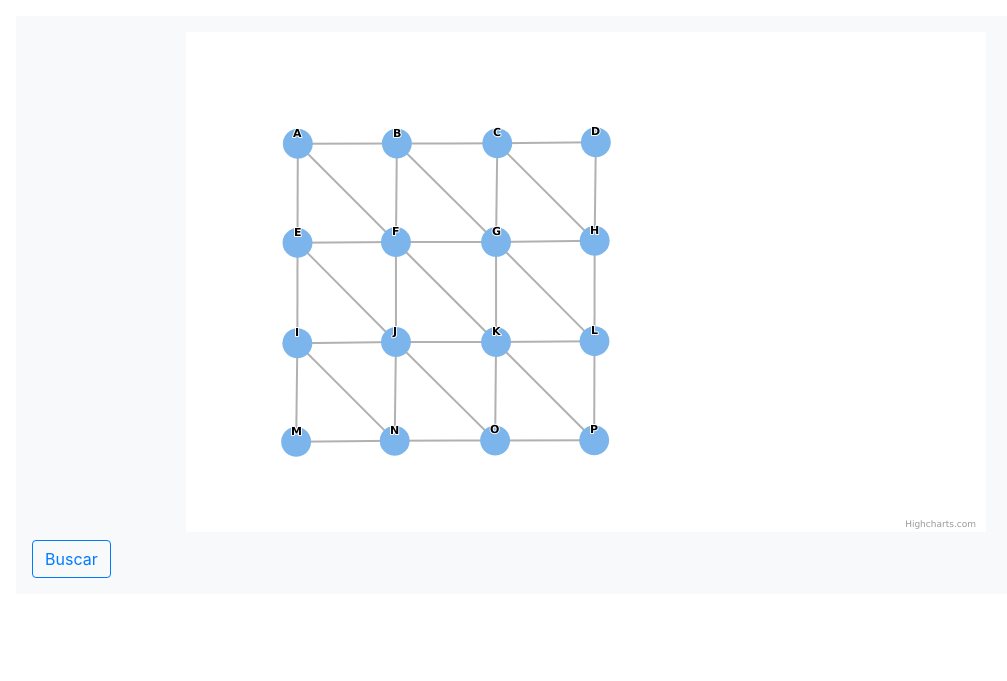
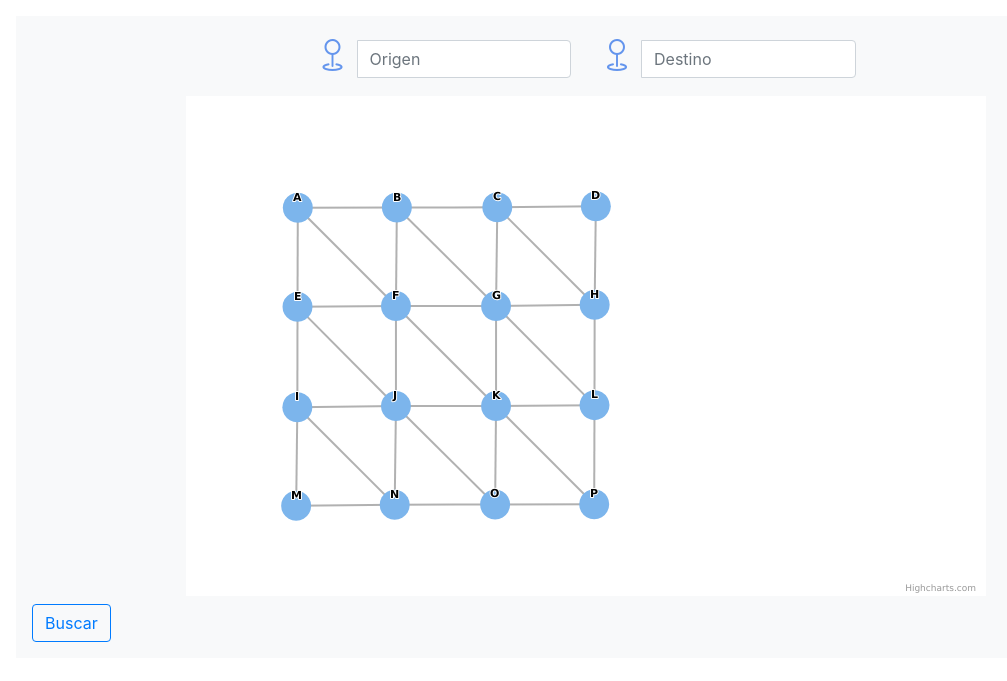
Before and after one commit to martinBosch/carpooleArg, a Flask app: page /trip/search in a window 1280 px wide. Shown: the part 56-737 px from the top of the page, without its empty margins (54-1061 px from the left). Run offline with Flask 2, Linux system fonts and the light colour scheme; some libraries are stand-ins or nearby versions.

Commit message:
Enter origin and destination when search trip

```diff
--- a/templates/trip/search_trip.html
+++ b/templates/trip/search_trip.html
@@ -15,7 +15,34 @@
     {% endif %}
     {% endwith %}
 
-    <div id="info-message" class="alert alert-info" role="alert" style="display: none;">
+    <div id="info-message" class="alert alert-info mb-2" role="alert" style="display: none;">
+    </div>
+
+    <div id="error-message" class="alert alert-danger" role="alert" style="display: none;">
+    </div>
+
+    <div class="row d-flex justify-content-center">
+        <div class="col-3">
+            <div class="form-group">
+                <div class="input-group">
+                  <div class="input-group-prepend mr-2">
+                    <i class="bi bi-geo" style="font-size: 2rem; color: cornflowerblue;"></i>
+                  </div>
+                  <input type="text" value="" class="form-control mt-2" id="node_from" placeholder="Origen">
+                </div>
+            </div>
+        </div>
+
+        <div class="col-3">
+            <div class="form-group">
+                <div class="input-group">
+                  <div class="input-group-prepend mr-2">
+                    <i class="bi bi-geo" style="font-size: 2rem; color: cornflowerblue;"></i>
+                  </div>
+                  <input type="text" value="" class="form-control mt-2" id="node_to" placeholder="Destino">
+                </div>
+            </div>
+        </div>
     </div>
 
     <div id="container" class="mb-2"></div>
@@ -47,9 +74,31 @@
 
 <script>
     $("#search").click(function() {
-        $.post("/trip/search", {}, function(data) {
+        $("#info-message").hide();
+        $("#error-message").hide();
+        //reset feromone
+        trips.forEach(function(trip) {
+            var networkgraph_link = chart.series[0]['data'].filter(function(d) {
+                return d['from'] == trip['from'] && d['to'] == trip['to'];
+            })[0];
+            networkgraph_link.update({'color': 'red'});
+        });
+
+        var node_from = $("#node_from").val();
+        var node_to = $("#node_to").val();
+        $.post("/trip/search",
+        {
+            "from": node_from,
+            "to": node_to
+        },
+        function(data) {
             $("#best_trip_card").hide();
             $("#best_trip_nodes").html("");
+
+            if ("error" in data) {
+                $("#error-message").html(data["error"]);
+                $("#error-message").show();
+            };
 
             var best_trip = data["best_trip"];
             if (best_trip.length == 0) {
--- a/trip.py
+++ b/trip.py
@@ -64,12 +64,21 @@ def search_trip():
 
     trips = session.get("trips", {})
     if request.method == "POST":
+        node_from = request.form["from"]
+        print("from:", node_from)
+        if node_from not in nodes:
+            return {"error": f"El nodo origen \"{node_from}\" ingresado es invalido"}
+        node_to = request.form["to"]
+        print("to:", node_to)
+        if node_to not in nodes:
+            return {"error": f"El nodo destino \"{node_to}\" ingresado es invalido"}
+
         if not trips:
             return {"best_trip": []}
 
         iter = 50
         evaporation_rate = 0.1
-        best_trip = ant_system(trips, iter, evaporation_rate)
+        best_trip = ant_system(node_from, node_to, trips, iter, evaporation_rate)
         return {"best_trip": best_trip}
 
     return render_template("trip/search_trip.html",
```
Also changed, not shown: aco.py (+23 -14 lines).
